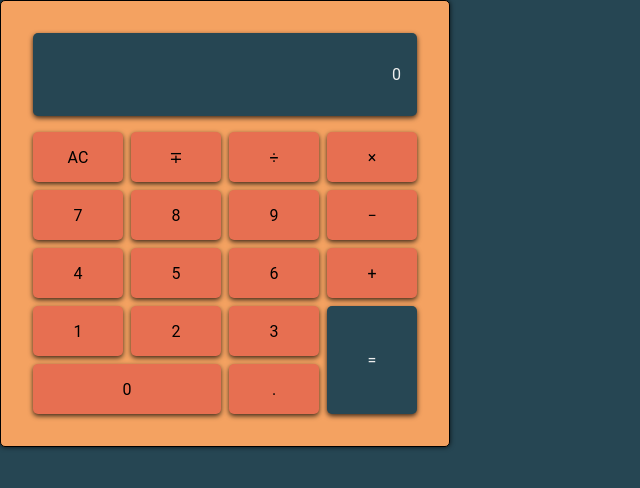
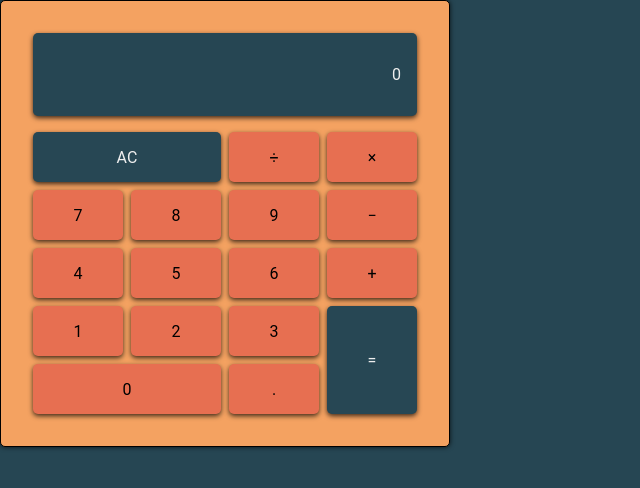
Before and after one commit to bennyfreemantle/Calculator, a plain HTML site: page index.html in a window 1280 px wide. Shown: the whole page, without its empty margins (0-640 px from the left). Drawn offline with Linux system fonts and the light colour scheme.

Commit message:
updated / changed some classes

```diff
--- a/index.html
+++ b/index.html
@@ -16,8 +16,7 @@
       </div>
 
       <div class="number-container">
-        <button class="number-button" class="number-button">AC</button>
-        <button class="number-button">&#8723;</button>
+        <button class="number-button expand-right delete-button">AC</button>
         <button class="number-button divide-button">&#247;</button>
         <button class="number-button multiply-button">&#215;</button>
 
```
